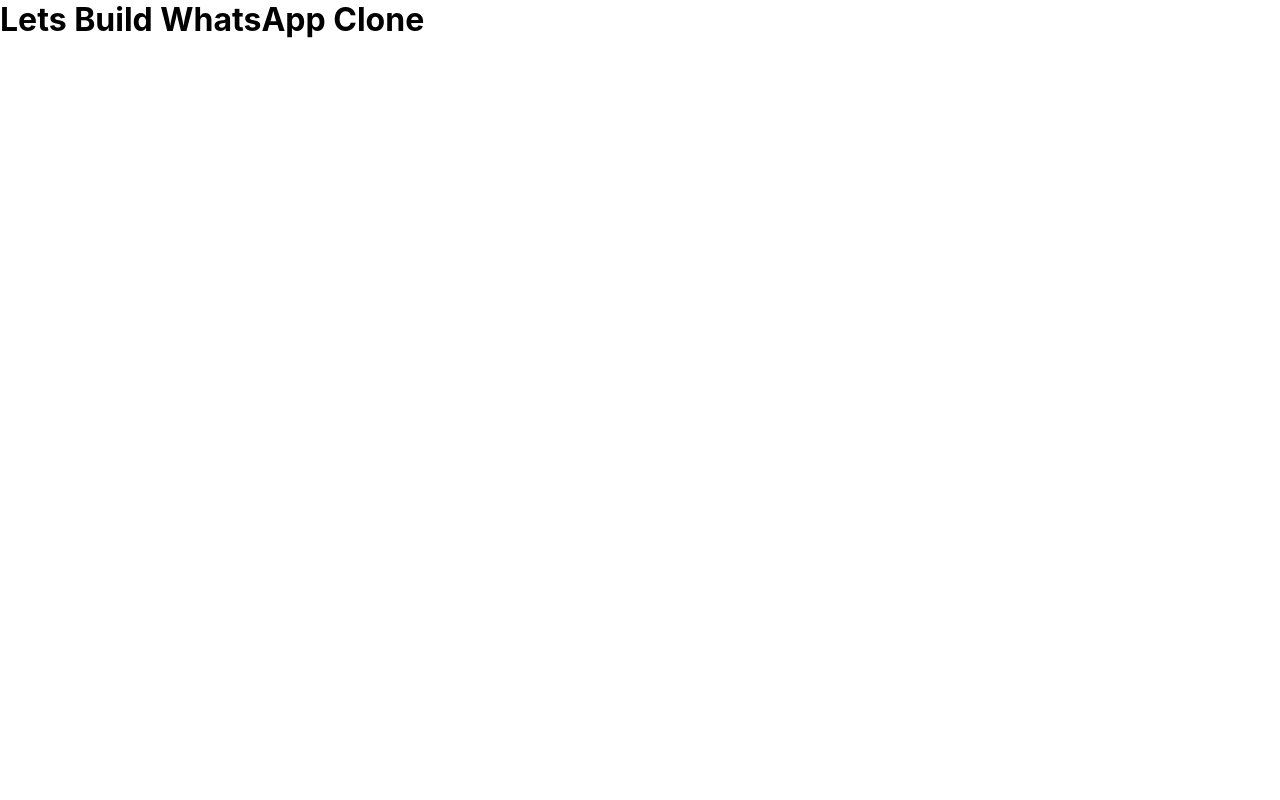
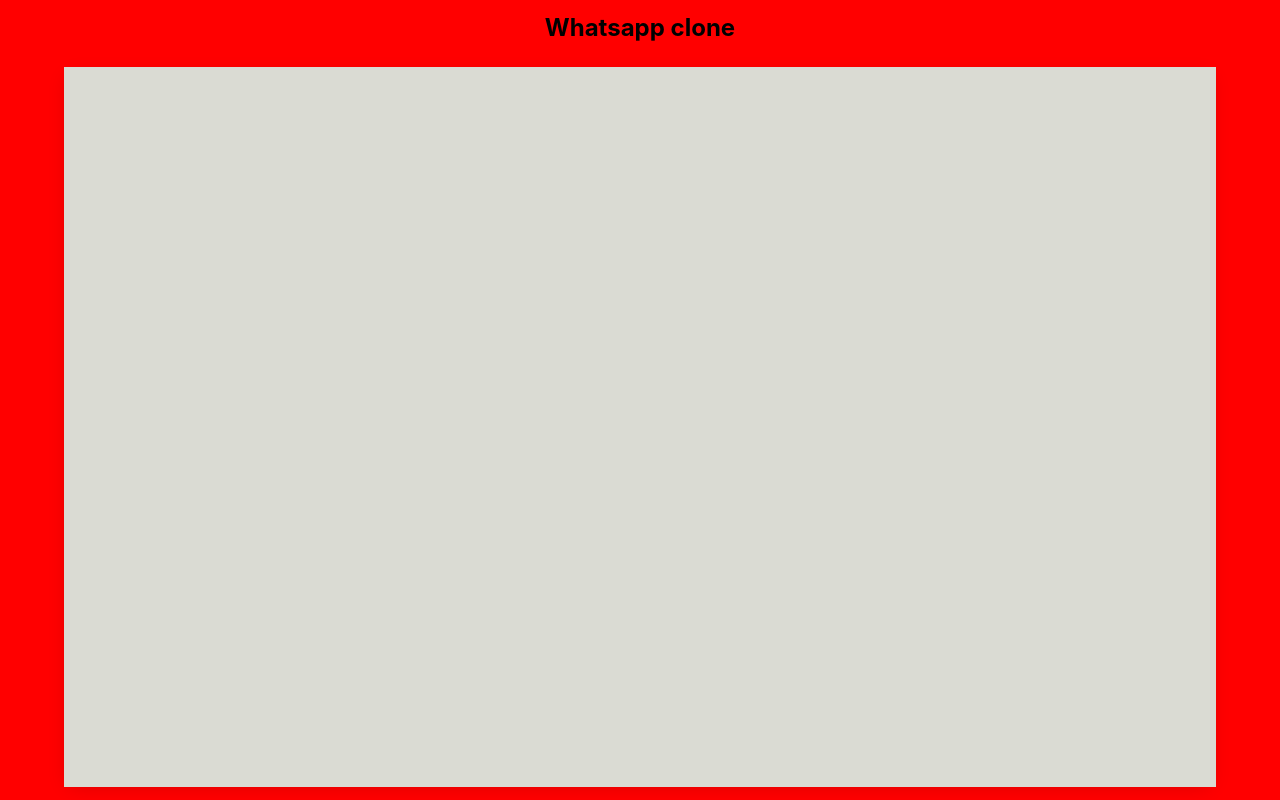
Before and after one commit to Moonwalkerr/ChatMee, a React (Create React App) app: page / in a window 1280 px wide. Built offline with nearby package versions, Linux system fonts and the light colour scheme.

Commit message:
work in progress

```diff
--- a/src/App.css
+++ b/src/App.css
@@ -1,3 +1,15 @@
-*{
-  margin:0;
+.app{
+  display:grid;
+  place-items: center;
+  height: 100vh;
+  background-color: red;
 }
+
+
+.innerApp{
+  display:flex;
+  background-color: #dadbd3;
+  height:90vh;
+  width:90vw;
+  box-shadow:-1px 4px 20px -6px rgba(0, 0, 0, 0.157);
+}
--- a/src/App.js
+++ b/src/App.js
@@ -3,8 +3,12 @@
 // BEM Naming convention
 function App() {
   return (
-    <div className="App">
-    <h1>Lets Build WhatsApp Clone</h1>
+  <div className="app">
+     <h2>Whatsapp clone</h2>
+     <div className="innerApp">
+      {/* SideBar */}
+      {/* Chat */}
+     </div>
     </div>
   );
 }
```
